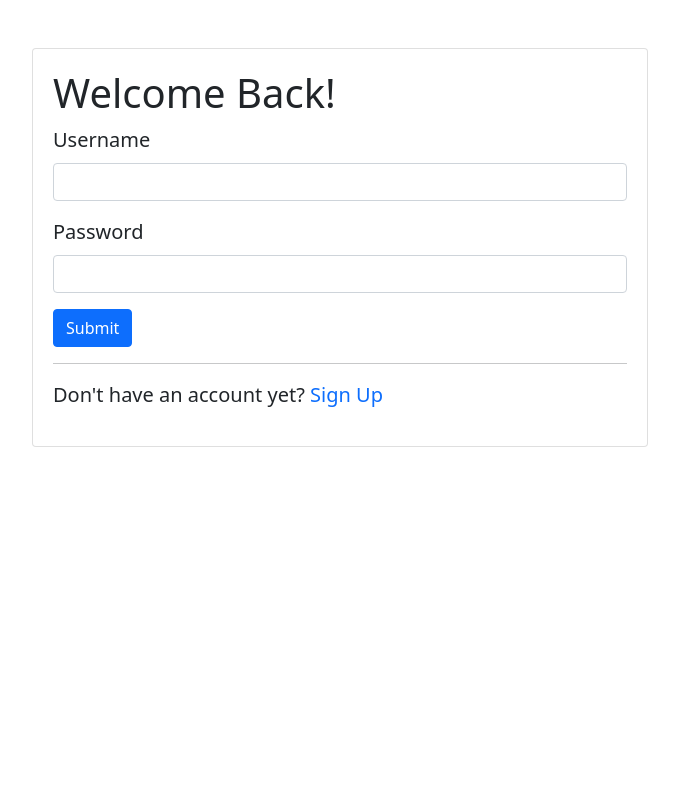
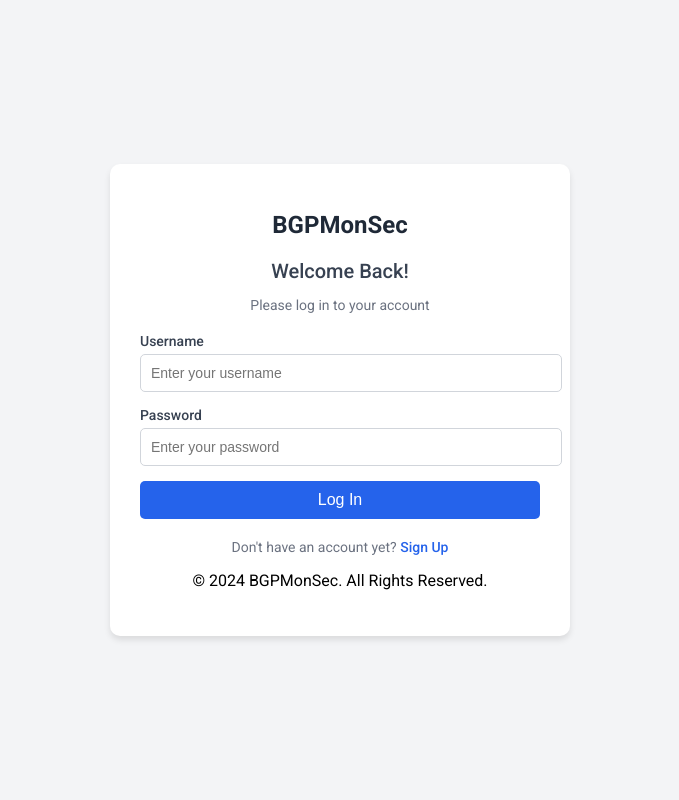
Before and after one commit to vladbstr/bgpmonsec, a Django app: page /login/ in a window 1280 px wide. Shown: the whole page, without its empty margins (300-979 px from the left). Run offline with Django 3.2, Linux system fonts and the light colour scheme; some libraries are stand-ins or nearby versions.

Commit message:
Customized login.sign up. home page with nice design

```diff
--- a/login/settings.py
+++ b/login/settings.py
@@ -92,6 +92,8 @@ CORS_ALLOWED_ORIGINS = [
     "http://192.168.62.129:8323",
 ]
 
+LOGIN_URL = '/login/'
+
 WSGI_APPLICATION = 'login.wsgi.application'
 
 # Database
--- a/monitor/bgp_monitor.py
+++ b/monitor/bgp_monitor.py
@@ -6,7 +6,7 @@ from .connections import database_connection
 from datetime import datetime, timedelta
 from urllib.parse import unquote
 from .bgp_stats import fetch_bgp_summary_all_routers
-
+from django.contrib.auth.decorators import login_required
 
 def get_routes(request):
     try:
--- /dev/null
+++ b/static/style_login.css
@@ -0,0 +1,125 @@
+/* General styles */
+body {
+    font-family: 'Roboto', sans-serif;
+    background-color: #f3f4f6;
+    margin: 0;
+    padding: 0;
+    display: flex;
+    justify-content: center;
+    align-items: center;
+    height: 100vh;
+}
+
+/* Login container */
+.login-container {
+    display: flex;
+    justify-content: center;
+    align-items: center;
+    height: 100%;
+    width: 100%;
+}
+
+/* Card style */
+.login-card {
+    background-color: #ffffff;
+    width: 100%;
+    max-width: 400px;
+    padding: 30px;
+    border-radius: 10px;
+    box-shadow: 0 4px 6px rgba(0, 0, 0, 0.1);
+    text-align: center;
+}
+
+/* Application title */
+.app-title {
+    font-size: 24px;
+    font-weight: 700;
+    color: #1f2937;
+    margin-bottom: 20px;
+}
+
+/* Login title */
+.login-title {
+    font-size: 20px;
+    font-weight: 500;
+    color: #374151;
+    margin-bottom: 5px;
+}
+
+/* Subtitle */
+.login-subtitle {
+    font-size: 14px;
+    color: #6b7280;
+    margin-bottom: 20px;
+}
+
+/* Form styles */
+.login-form {
+    width: 100%;
+}
+
+.form-group {
+    margin-bottom: 15px;
+    text-align: left;
+}
+
+.form-group label {
+    font-size: 14px;
+    font-weight: 500;
+    color: #374151;
+    margin-bottom: 5px;
+    display: block;
+}
+
+.form-group input {
+    width: 100%;
+    padding: 10px;
+    border: 1px solid #d1d5db;
+    border-radius: 5px;
+    font-size: 14px;
+    color: #374151;
+    outline: none;
+    transition: border-color 0.2s;
+}
+
+.form-group input:focus {
+    border-color: #2563eb;
+}
+
+/* Button styles */
+.btn-login {
+    width: 100%;
+    padding: 10px 15px;
+    background-color: #2563eb;
+    color: #ffffff;
+    font-size: 16px;
+    font-weight: 500;
+    border: none;
+    border-radius: 5px;
+    cursor: pointer;
+    transition: background-color 0.3s;
+}
+
+.btn-login:hover {
+    background-color: #1d4ed8;
+}
+
+/* Footer */
+.login-footer {
+    margin-top: 20px;
+}
+
+.login-footer p {
+    font-size: 14px;
+    color: #6b7280;
+}
+
+.login-footer a {
+    color: #2563eb;
+    text-decoration: none;
+    font-weight: 500;
+}
+
+.login-footer a:hover {
+    text-decoration: underline;
+}
--- a/templates/account/login.html
+++ b/templates/account/login.html
@@ -1,26 +1,43 @@
-{% extends 'base.html' %}
-{% block title %}Login{% endblock title %}
-{% block content %}
-<div class="container my-5 w-50">
-    <div class="card" style="padding:20px;">
-        <h1 class="display-6">Welcome Back!</h1>
-        <form action="{% url 'loginuser' %}" method="post">
-            {% csrf_token %}
-            <div class="mb-3">
-                <label for="name" class="lead form-label">Username</label>
-                <input type="text" class="form-control" name="name" id="name">
+{% load static %}
+<!DOCTYPE html>
+<html lang="en">
+
+<head>
+    <meta charset="UTF-8">
+    <meta name="viewport" content="width=device-width, initial-scale=1.0">
+    <title>BGPMonSec - Login</title>
+    <link rel="stylesheet" href="{% static 'style_login.css' %}">
+    <link href="https://fonts.googleapis.com/css2?family=Roboto:wght@400;500;700&display=swap" rel="stylesheet">
+</head>
+
+<body>
+    <div class="login-container">
+        <div class="login-card">
+            <h1 class="app-title">BGPMonSec</h1>
+            <h2 class="login-title">Welcome Back!</h2>
+            <p class="login-subtitle">Please log in to your account</p>
+            <form action="{% url 'loginuser' %}" method="post" class="login-form">
+                {% csrf_token %}
+                <div class="form-group">
+                    <label for="name">Username</label>
+                    <input type="text" id="name" name="name" placeholder="Enter your username" required>
+                </div>
+                <div class="form-group">
+                    <label for="password">Password</label>
+                    <input type="password" id="password" name="password" placeholder="Enter your password" required>
+                </div>
+                <button type="submit" class="btn-login">Log In</button>
+            </form>
+            <div class="login-footer">
+                <p class="lead">Don't have an account yet? <a class="text-decoration-none" href="{% url 'signupuser' %}">Sign Up</a></p>
             </div>
-            <div class="mb-3">
-                <label for="password" class="lead form-label">Password</label>
-                <input type="password" class="form-control" name="password" id="password">
+            <div class="footer">
+                <p>&copy; 2024 BGPMonSec. All Rights Reserved.</p>
             </div>
-            <div class="button mt-3">
-                <button type="submit" class="btn btn-primary">Submit</button>
-            </div>
-        </form>
-        <hr>
-        <p class="lead">Don't have an account yet? <a class="text-decoration-none" href="{% url 'signupuser' %}">Sign Up</a></p>
+        </div>
+
     </div>
-</div>
 
-{% endblock %}
+</body>
+
+</html>
```
Also changed, not shown: monitor/views.py (+7 -1 lines), templates/account/home.html (+166 -36 lines), templates/account/signup.html (+42 -40 lines), content/Default/RPKI-key.jpg (added), content/Default/real-time-remote-monitoring-.jpg (added), content/Default/secure_app.jpg (added), static/RPKI-key.jpg (added), static/bgp_logo.png (added), static/real-time-remote-monitoring-.jpg (added), static/secure_app.jpg (added), static/troubleshooting.png (added).
